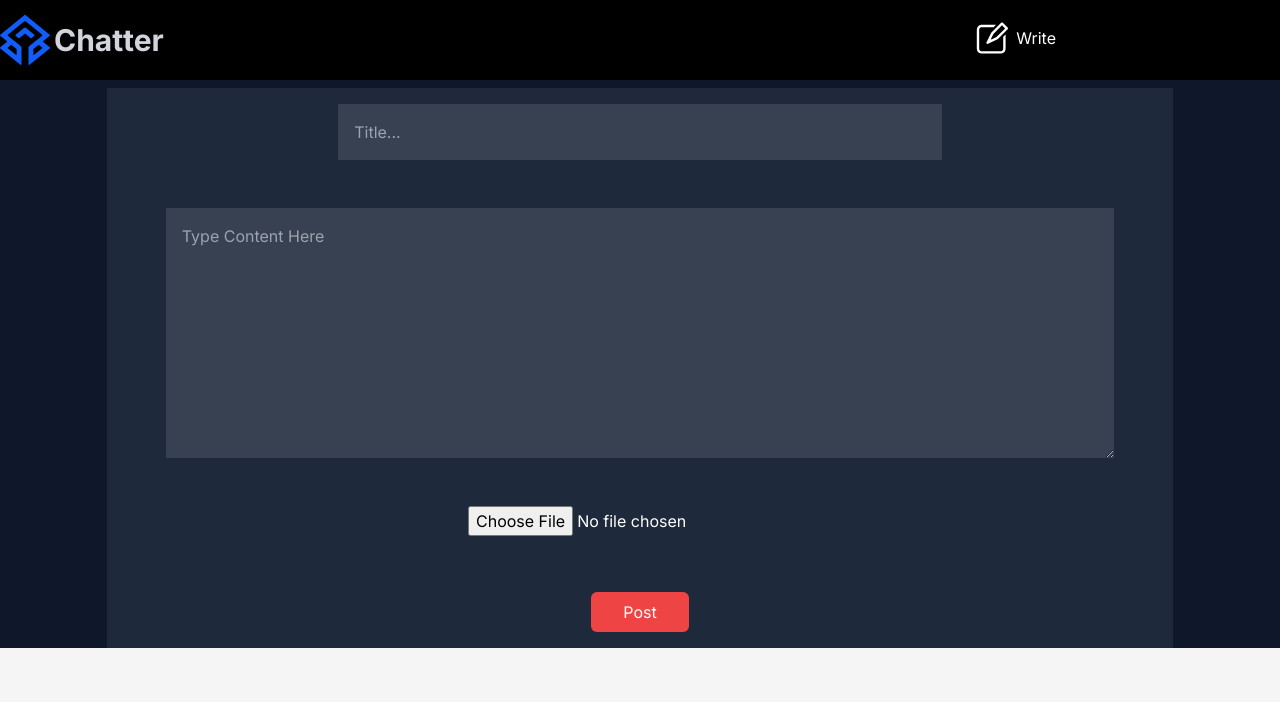
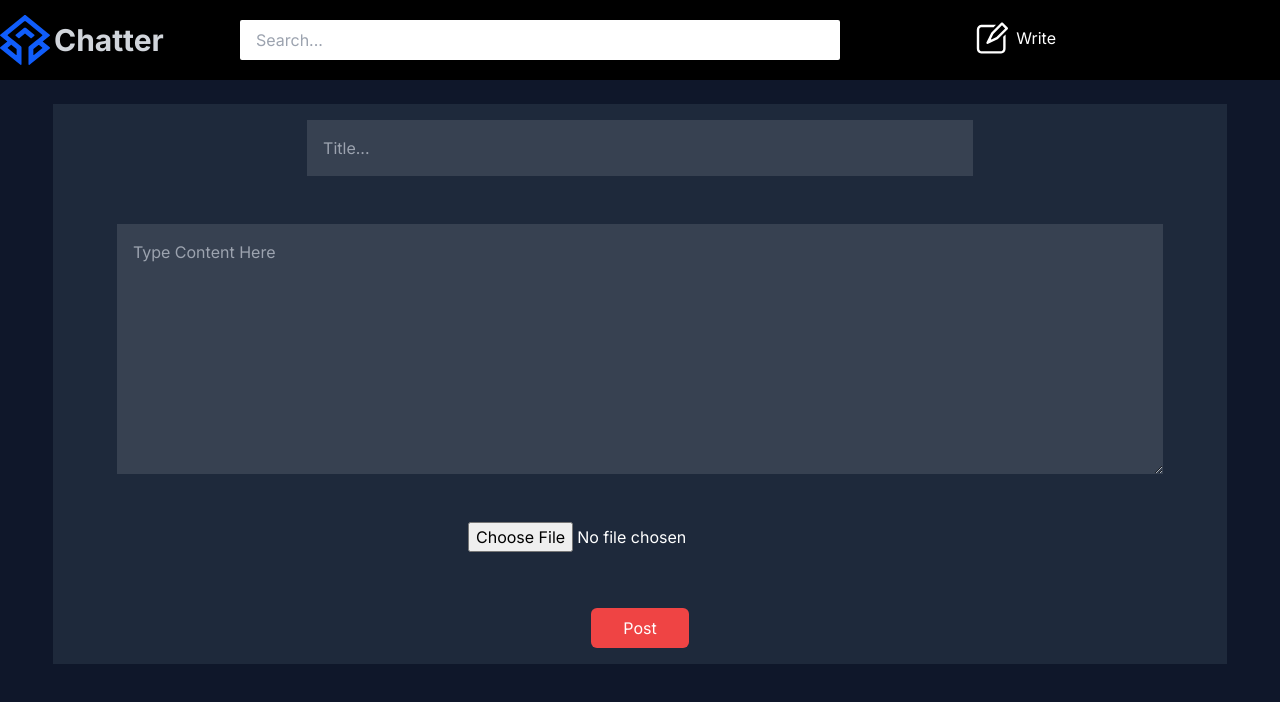
Before and after one commit to CollinXon/chatterapp, a Next.js app: page /posts/createpost in a window 1280 px wide. Shown: the top 702 px of the page. Built offline with nearby package versions, Linux system fonts and the light colour scheme; no server answers.

Commit message:
Added Search Button

```diff
--- a/src/app/Navbar.tsx
+++ b/src/app/Navbar.tsx
@@ -31,7 +31,9 @@ return (
 </nav>
 
 
-<nav className=" hidden sm:block">
+<nav className=" hidden sm:block ">
+
+    <input placeholder="Search..." className="absolute top-[20px] left-48 md:left-56 xl:left-60 py-2 w-[250px] md:w-[400px] xl:w-[600px] pl-4 rounded-sm focus:outline-none  "/>
 
 <Link href="/posts/createpost" title="Create Post" className="flex place-items-center gap-2  absolute top-[20px] right-72 md:right-56 text-white"><Pencil2Icon className="h-9 w-9  "/> Write</Link>
 
--- a/src/app/posts/createpost/postform.tsx
+++ b/src/app/posts/createpost/postform.tsx
@@ -67,14 +67,14 @@ const PostForm = () => {
   };
 
   return (
-    <div className="bg-slate-900  flex justify-center overflow-x-hidden h-fit">
+    <div className="bg-slate-900  flex justify-center overflow-x-hidden min-h-screen">
       {loading ? (
         <div className="loader"></div>
       ) : (
 
         <form
           onSubmit={handleSubmit(handleCreatePost)}
-          className="flex flex-col  place-items-center  gap-6  bg-slate-800 w-10/12 sm:w-10/12 lg:w-10/12 max-w-full items-center text-white p-4 mt-2  "
+          className="flex flex-col  place-items-center  gap-6  bg-slate-800 w-11/12 max-w-full  items-center text-white p-4 mt-12 xl:mt-6 h-full"
         >
 
 
@@ -93,7 +93,7 @@ const PostForm = () => {
             type="text"
             placeholder="Title..."
             {...register("title")}
-            className="input-field bg-gray-700 p-2 md:p-4 w-7/12 focus:outline-none"
+            className="input-field bg-gray-700 p-2 md:p-4 w-11/12 sm:w-7/12 focus:outline-none"
           />
           <p className="text-red-500">{errors.title?.message}</p>
 
```
